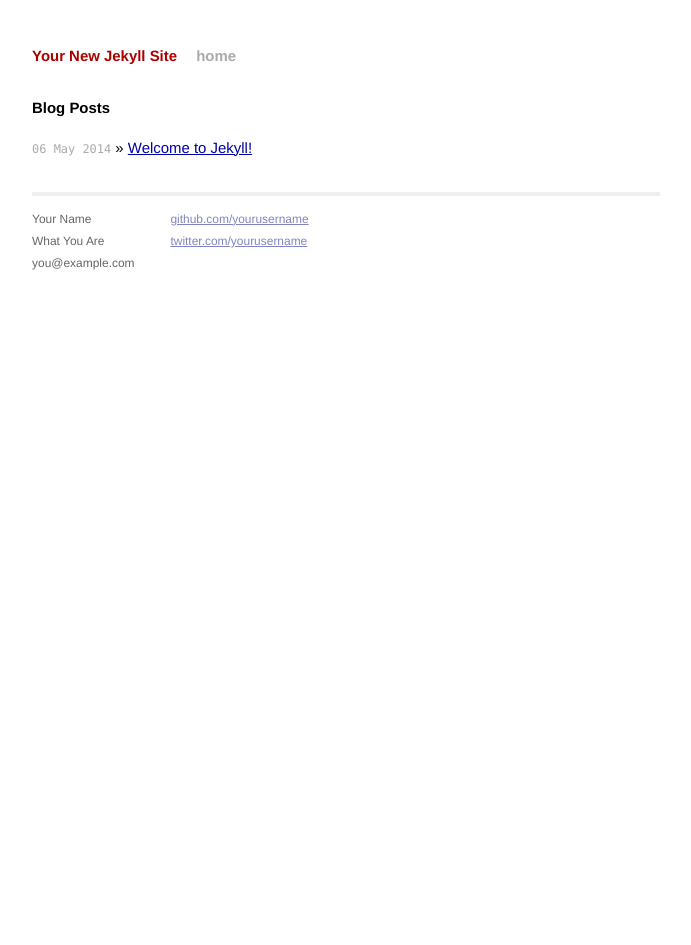
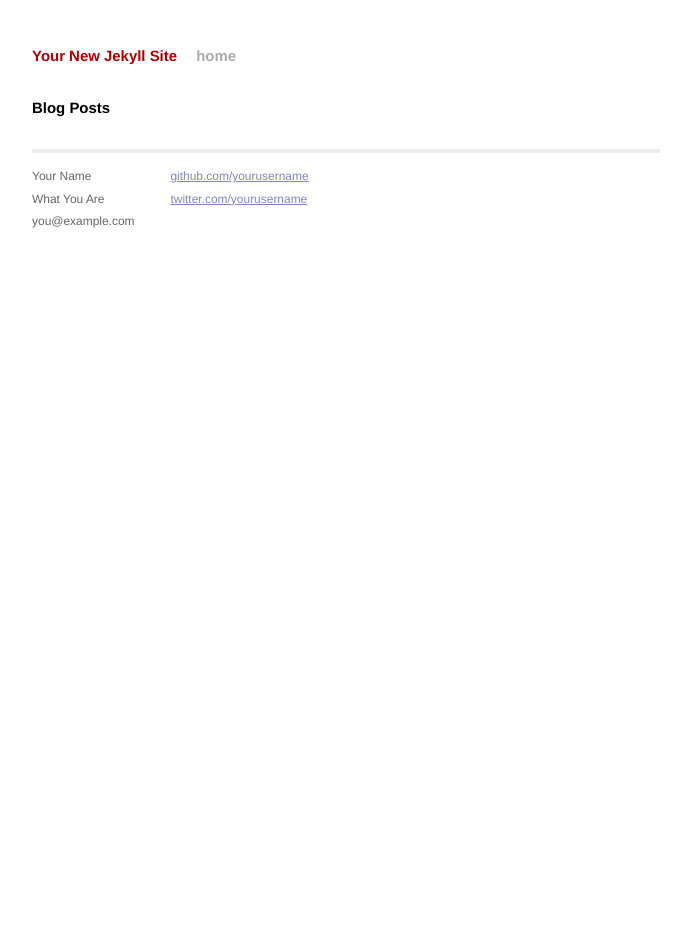
Before and after one commit to st-peters-001/st-peters-001.github.io, a Jekyll site: the page built from index.html, in a window 1280 px wide. Shown: the whole page, without its empty margins (294-985 px from the left). Built offline with Jekyll 4.4.1, drawn with Linux system fonts in a browser that asks for light colours; Markdown is read by kramdown in place of the engine named in the settings; a file with an impossible date is left out.

Commit message:
Updated 2014-05-06-welcome-to-jekyll.markdown

```diff
--- a/_posts/2014-05-06-welcome-to-jekyll.markdown
+++ b/_posts/2014-05-06-welcome-to-jekyll.markdown
@@ -1,7 +1,7 @@
 ---
 layout: post
 title: "Welcome to Jekyll!"
-date: 2014-05-06 14:20:45
+date: {}
 categories: jekyll update
 published: true
 ---
```
Also changed, not shown: other parts of _posts/2014-05-06-welcome-to-jekyll.markdown (+2 -0 lines).
